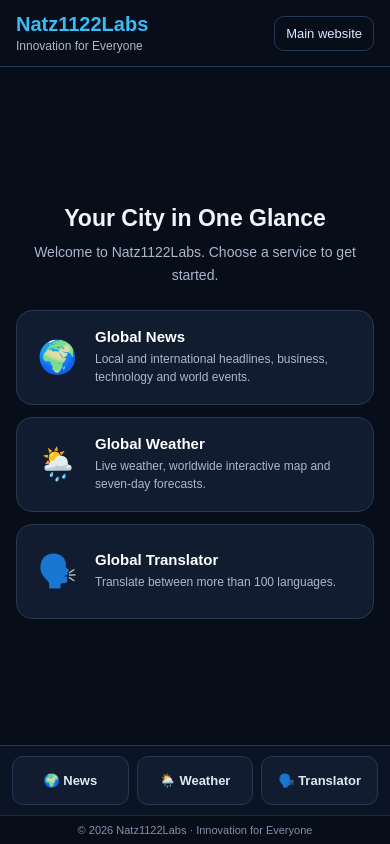
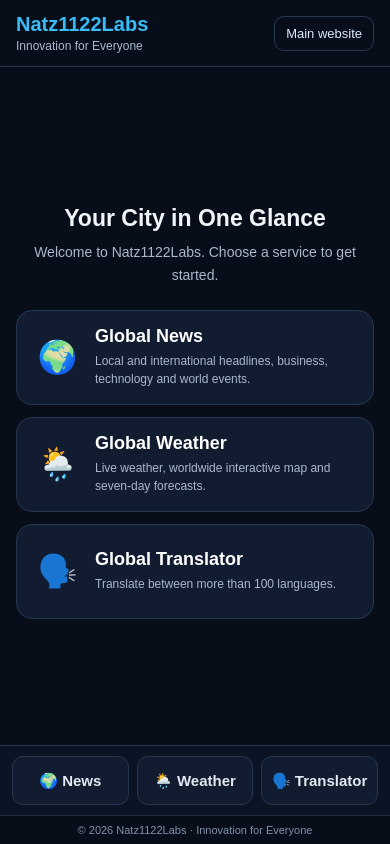
Before and after one commit to Natz1122Labs/natz1122labs.github.io, a plain HTML site: page unified-app.html in a window 390 px wide. Drawn offline with Linux system fonts and the light colour scheme.

Commit message:
Improve service labels and neutral welcome screen

```diff
--- a/unified-app.html
+++ b/unified-app.html
@@ -112,7 +112,7 @@ main {
 }
 .service strong {
   display:block;
-  font-size:15px;
+  font-size:18px;
   margin-bottom:7px;
 }
 .service small {
@@ -172,7 +172,7 @@ nav button {
   border-radius:11px;
   padding:12px 4px;
   min-height:49px;
-  font-size:13px;
+  font-size:15px;
   font-weight:700;
   cursor:pointer;
 }
@@ -205,7 +205,10 @@ footer {
     margin:0;
     text-align:center;
   }
-  .service strong {margin:0 0 5px}
+  .service strong {
+    font-size:18px;
+    margin:0 0 5px;
+  }
   .service small {font-size:12px}
   .hero h1 {font-size:23px}
 }
@@ -386,11 +389,8 @@ footer {
 
   backButton.addEventListener("click", showDashboard);
 
-  const initial = location.hash.slice(1);
-
-  if (modules[initial]) {
-    selectModule(initial);
-  }
+  // Always start on the neutral welcome screen.
+  // No service is automatically selected.
 
   if ("serviceWorker" in navigator) {
     window.addEventListener("load", function() {
```
